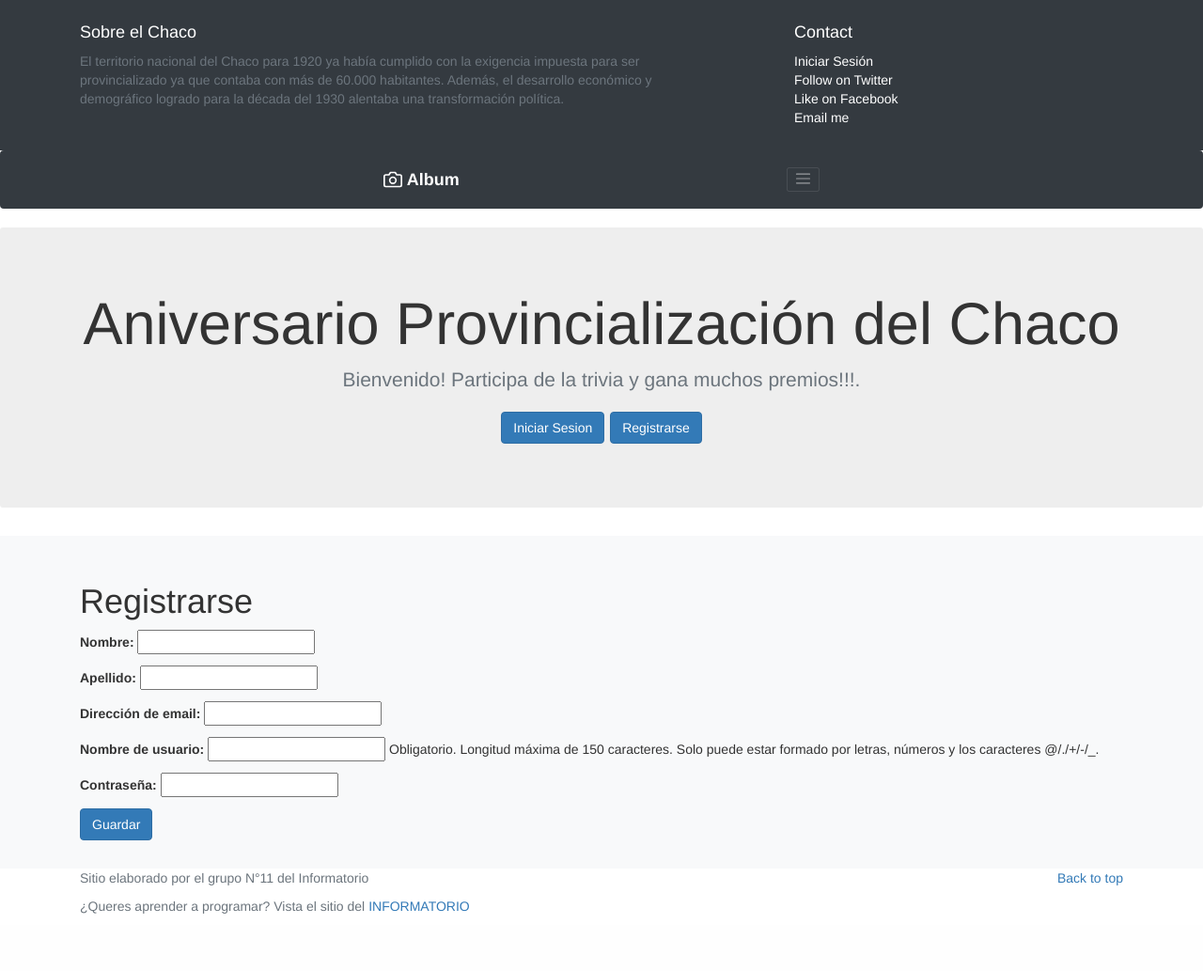
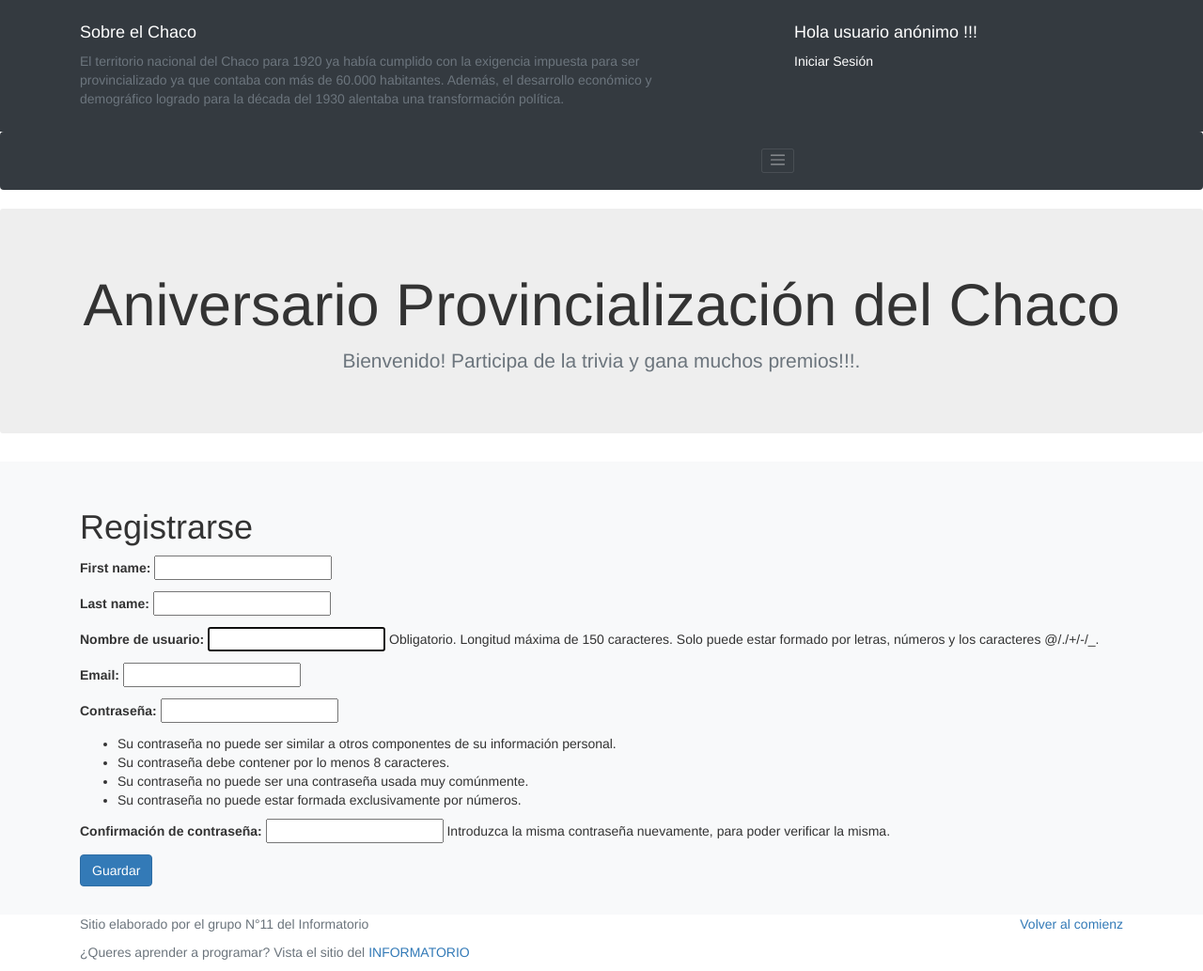
Before and after one commit to dardug/Proyecto_Grupo_11, a Django app: page /Nuevo/ in a window 1280 px wide, after a click that opens the changed part. Shown: the whole page at 94% size. Before the commit the page ends 972 px from the top, so only its background shows below. Run offline with Django 3.2, Linux system fonts and the light colour scheme; some libraries are stand-ins or nearby versions.

Commit message:
Se corrige error al borrar tabla en BDD y creacion usuarios base de datos

```diff
--- a/Proyecto2/urls.py
+++ b/Proyecto2/urls.py
@@ -31,3 +31,15 @@ urlpatterns = [
     path('Juego/',juego, name="juego")
 ]
 #path('Listar/',Listar.as_view(), name="listar")
+
+
+"""
+
+    path('inicio/',inicio, name="principal"),
+    path('login/',auth_views.LoginView.as_view(template_name="login.html"),name="login"),
+    path('logout/',auth_views.logout_then_login, name="logout"),
+    path('Nuevo/',nuevo_usuario, name="Registrarse"),
+    path('Listar/',Listar.as_view(), name="listar"),
+    path('Juego/',juego, name="juego")
+
+"""
--- a/Proyecto2/views.py
+++ b/Proyecto2/views.py
@@ -7,6 +7,8 @@ from django.contrib.auth.mixins import LoginRequiredMixin
 from Usuarios.models import User
 from Trivia.models import Pregunta
 import random
+from django.contrib.auth.forms import UserCreationForm
+from django.contrib import messages
 
 def inicio(request):
 	template_name="inicio.html"
@@ -14,27 +16,66 @@ def inicio(request):
 	return render(request,template_name,ctx)
 
 def login(request):
-	template_name="login.html"
-	ctx={}
-	return render(request,template_name,ctx)
+    template_name="login.html"
+    if request.method=="POST":
 
+
+        ctx={}
+        return render(request,template_name,ctx)
+
+
+"""
 def nuevo_usuario(request):
     template_name="nuevo_usuario.html"
     if request.method=='POST':
         first_name=request.POST.get("first_name",None)
         last_name=request.POST.get("last_name",None)
-        email=request.POST.get("email",None)
-        username=request.POST.get("username",None)
+        #email=request.POST.get("email",None)
+        #username=request.POST.get("username",None)
         password=request.POST.get("password",None)
-        a=User.objects.create(first_name=first_name,last_name=last_name,email=email,username=username,password=password)
+        #password2=request.POST.get("password1",None)
+
+        a=User.objects.create(first_name=first_name,last_name=last_name,password=password)
         return redirect('principal')
     ctx={'form':usuario_form()}
     return render(request,template_name,ctx)
+"""
+"""
+def nuevo_usuario(request):
+    template_name="nuevo_usuario.html"
+    if request.POST == 'POST':
+
+
+        form = usuario_form()
+        if form.is_valid():
+            user=form.save()
+            return redirect('login')
+
+    else:
+        form = usuario_form()
 
 
 
+    ctx = {
+            'form':form
+        }
+    return render(request,template_name,ctx)
 
-
+"""
+def nuevo_usuario(request):
+    if request.user.is_authenticated:
+        return redirect('home')
+    else:
+        form = usuario_form()
+        if request.method=='POST':
+            form = usuario_form(request.POST)
+            if form.is_valid() :
+                form.save()
+                return redirect('login')
+    ctx = {
+            'form':form
+        }
+    return render(request,"nuevo_usuario.html",ctx)
 
 class Listar(LoginRequiredMixin,ListView):
 
@@ -76,7 +117,7 @@ def juego(request):
 
             else:
                 incorrecto+=1
-        str(asdfasd)
+        #str(asdfasd)
         porcentaje = (puntaje/(total*10))*100
         context = {
             'puntaje':puntaje,
--- a/Templates/base.html
+++ b/Templates/base.html
@@ -34,8 +34,14 @@
 El territorio nacional del Chaco para 1920 ya había cumplido con la exigencia impuesta para ser provincializado ya que contaba con más de 60.000 habitantes. Además, el desarrollo económico y demográfico logrado para la década del 1930 alentaba una transformación política.</p>
             </div>
             <div class="col-sm-4 offset-md-1 py-4">
-              <h4 class="text-white">Contact</h4>
+              {% if user.is_authenticated %}
+              <h4 class="text-white">Hola {{user}} !!!</h4>
               <ul class="list-unstyled">
+              {% else %}
+              <h4 class="text-white">Hola usuario anónimo !!!</h4>
+              <ul class="list-unstyled">
+              {% endif %}
+
 
                 {% if user.is_authenticated %}
 
@@ -49,9 +55,9 @@ El territorio nacional del Chaco para 1920 ya había cumplido con la exigencia i
 
 
 
-                <li><a href="#" class="text-white">Follow on Twitter</a></li>
-                <li><a href="#" class="text-white">Like on Facebook</a></li>
-                <li><a href="#" class="text-white">Email me</a></li>
+
+
+
               </ul>
             </div>
           </div>
@@ -60,8 +66,8 @@ El territorio nacional del Chaco para 1920 ya había cumplido con la exigencia i
       <div class="navbar navbar-dark bg-dark box-shadow">
         <div class="container d-flex justify-content-between">
           <a href="#" class="navbar-brand d-flex align-items-center">
-            <svg xmlns="http://www.w3.org/2000/svg" width="20" height="20" viewBox="0 0 24 24" fill="none" stroke="currentColor" stroke-width="2" stroke-linecap="round" stroke-linejoin="round" class="mr-2"><path d="M23 19a2 2 0 0 1-2 2H3a2 2 0 0 1-2-2V8a2 2 0 0 1 2-2h4l2-3h6l2 3h4a2 2 0 0 1 2 2z"></path><circle cx="12" cy="13" r="4"></circle></svg>
-            <strong>Album</strong>
+
+
           </a>
           <button class="navbar-toggler" type="button" data-toggle="collapse" data-target="#navbarHeader" aria-controls="navbarHeader" aria-expanded="false" aria-label="Toggle navigation">
             <span class="navbar-toggler-icon"></span>
@@ -77,20 +83,8 @@ El territorio nacional del Chaco para 1920 ya había cumplido con la exigencia i
           <h1 class="jumbotron-heading">Aniversario Provincialización del Chaco</h1>
           <p class="lead text-muted">Bienvenido! Participa de la trivia y gana muchos premios!!!.</p>
 
-          {% if not user.is_authenticated %}
 
-            <p>
-              <a href="{% url 'login' %}" class="btn btn-primary my-2">Iniciar Sesion</a>
-              <!--<a href="#" class="btn btn-secondary my-2">Secondary action</a>-->
-              <a href="{% url 'Registrarse' %}" class="btn btn-primary my-2">Registrarse</a>
-              <!--<a href="#" class="btn btn-secondary my-2">Secondary action</a>-->
-              {% else %}
-              <a href="{% url 'juego' %}" class="btn btn-primary my-2">A jugar!!</a>
-              <!--<a href="#" class="btn btn-secondary my-2">Secondary action</a>-->
 
-            </p>
-
-          {% endif %}
         </div>
       </section>
 
@@ -102,7 +96,7 @@ El territorio nacional del Chaco para 1920 ya había cumplido con la exigencia i
     <footer class="text-muted">
       <div class="container">
         <p class="float-right">
-          <a href="#">Back to top</a>
+          <a href="#">Volver al comienz</a>
         </p>
         <p>Sitio elaborado por el grupo N°11 del Informatorio</p>
         <p>¿Queres aprender a programar? Vista el sitio del <a href="https://empleo.chaco.gob.ar/informatorio#/">INFORMATORIO</a>
--- a/Templates/nuevo_usuario.html
+++ b/Templates/nuevo_usuario.html
@@ -10,7 +10,8 @@
 
         	<div class="col">
         		<h1>Registrarse</h1>
-        		<form method="POST">{% csrf_token %}
+        		<form method="POST">
+        			{% csrf_token %}
 
         			{{form.as_p}}
 
--- a/Templates/preguntas.html
+++ b/Templates/preguntas.html
@@ -9,7 +9,7 @@
     	<div class="row">
 
         	<div class="col">
-        		<h1>Responde a la Trivia</h1>
+        		<h2><center>Responde a estas preguntas sobre cultura general de nuestra provincia</center></h2>
         		<div align="center " id="displaytimer"><b>Tiempo: 0 seconds</b></div>
         		<form method='POST' action=''>{% csrf_token %}
 
--- a/Templates/resultados.html
+++ b/Templates/resultados.html
@@ -11,7 +11,7 @@
                 <h5 class="card-title">Puntaje: {{puntaje}}</h5>
 
                 <p class="card-text">Porcentaje: {{porcentaje}}%</p>
-                <p class="card-text">Tiempo: {{time}} seconds</p>
+                <p class="card-text">Tiempo: {{time}} segundos</p>
                 <p class="card-text">Respuestas correctas: {{correcto}}</p>
                 <p class="card-text">Respuestas incorrectas: {{incorrecto}}</p>
                 <p class="card-text">Total de preguntas: {{total}}</p>
--- a/Trivia/models.py
+++ b/Trivia/models.py
@@ -12,8 +12,6 @@ class Pregunta(models.Model):
 
     #fecha_publicacion = models.DateTimeField('fecha de publicacion', auto_now=True)
 
-    def aleatorio(self):
-        return random.shuffle(self.pregunta)
 
 
     def __str__(self):
--- a/Usuarios/forms.py
+++ b/Usuarios/forms.py
@@ -1,8 +1,50 @@
 from django import forms
+
 
 from Usuarios.models import User
 
-class usuario_form(forms.ModelForm):
+from django.contrib.auth.forms import UserCreationForm
+
+from django.core.exceptions import ValidationError
+from django.forms.fields import EmailField
+
+class usuario_form(UserCreationForm):
+    first_name = forms.CharField()
+    last_name = forms.CharField()
+    email = forms.EmailField()
+    #password1 = forms.CharField(label='password', widget=forms.PasswordInput)
+    #password2 = forms.CharField(label='Confirm password', widget=forms.PasswordInput)
+
+    class Meta:
+        model=User
+        fields= ["first_name","last_name","username","email","password1","password2"]
+
+"""
+    def username_clean(self):
+        username = self.cleaned_data['username'].lower()
+        new = User.objects.filter(username = username)
+        if new.count():
+            raise ValidationError("User Already Exist")
+        return username
+
+    def clean_password2(self):
+        password1 = self.cleaned_data['password1']
+        password2 = self.cleaned_data['password2']
+
+        if password1 and password2 and password1 != password2:
+            raise ValidationError("Password don't match")
+        return password2
+
+    def save(self, commit = True):
+        user = User.objects.create_user(
+            self.cleaned_data['username'],
+            self.cleaned_data['email'],
+            self.cleaned_data['password1']
+        )
+        return user
+
+
 	class Meta:
 		model=User
-		fields= ["first_name","last_name","email","username","password"]
+		fields= ["first_name","last_name"]
+"""
--- a/Usuarios/models.py
+++ b/Usuarios/models.py
@@ -2,7 +2,7 @@ from django.db import models
 from django.contrib.auth.models import AbstractUser
 
 class User(AbstractUser):
-	apodo=models.CharField(max_length=255, null=True, blank=True)
+
 	fecha_nacimiento=models.DateField(null=True, blank=True)
 	direccion=models.CharField(max_length=255, null=True, blank=True)
 	telefono=models.CharField(max_length=255, null=True, blank=True)
```
Also changed, not shown: Trivia/migrations/0001_initial.py, Trivia/migrations/0002_auto_20210824_1026.py (deleted), Trivia/migrations/0003_auto_20210824_1104.py (deleted), Usuarios/migrations/0001_initial.py, Usuarios/migrations/0002_auto_20210816_2004.py (deleted), Usuarios/migrations/0002_remove_user_apodo.py (added).
